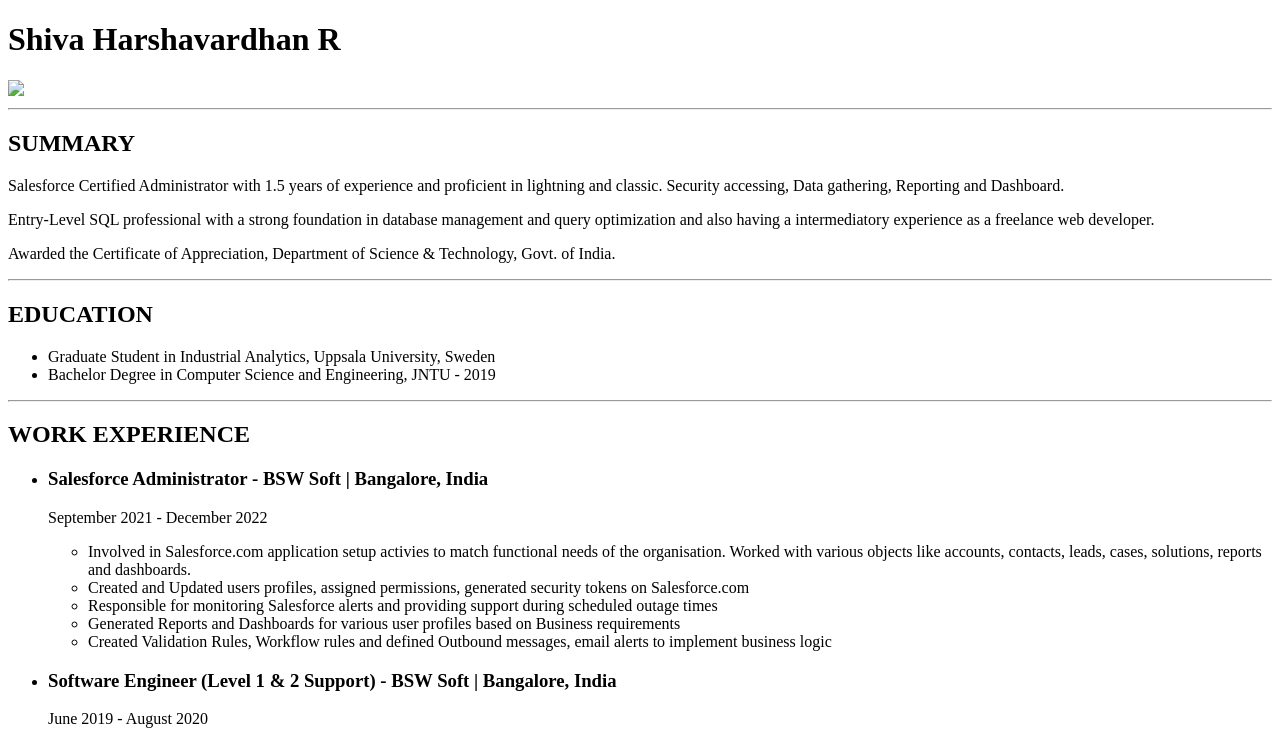
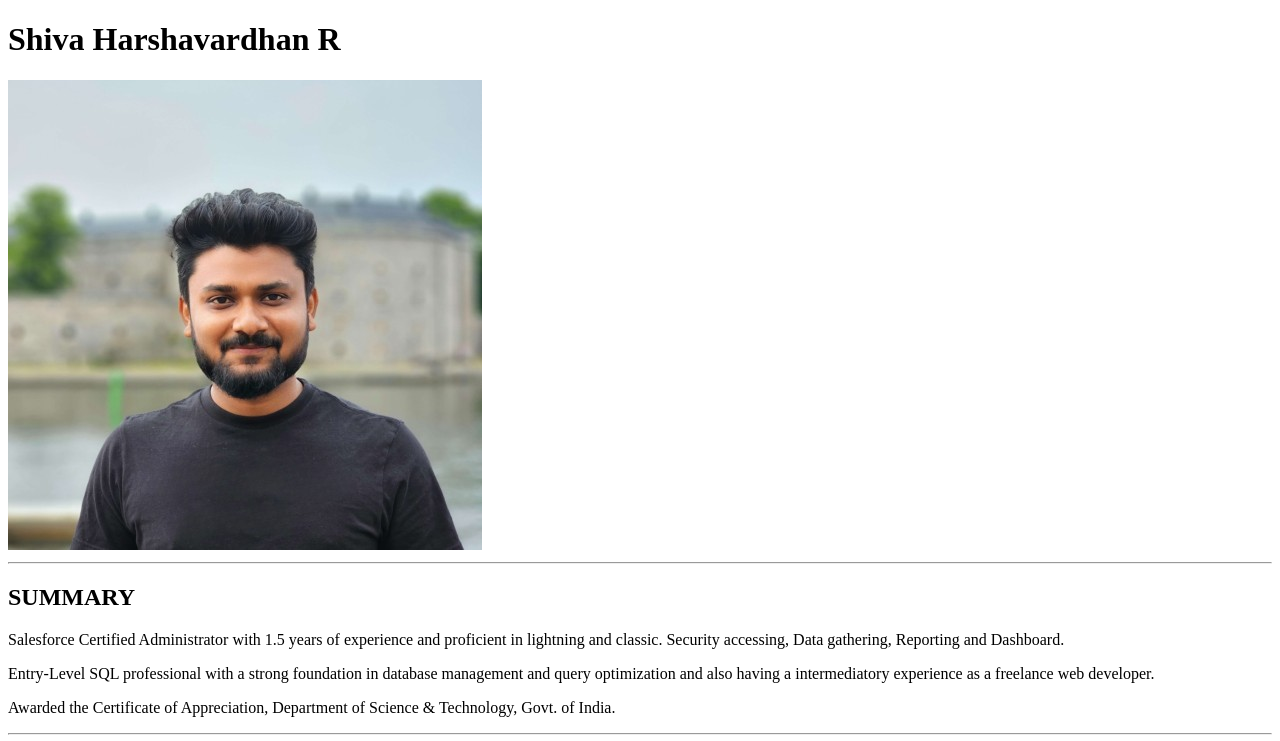
Before and after one commit to shivaharsha11/myresume, a plain HTML site: page index.html in a window 1280 px wide. Shown: the top 741 px of the page. Drawn offline with Linux system fonts and the light colour scheme.

Commit message:
Update index.html

```diff
--- a/index.html
+++ b/index.html
@@ -6,7 +6,7 @@
 </head>
 <body>
     <h1>Shiva Harshavardhan R</h1>
-    <a href="https://www.linkedin.com/in/shivaharshavardhan/"> <img src="./assets/images/LinkedIn_ProfilePic2.jpg"> </a>
+    <a href="https://www.linkedin.com/in/shivaharshavardhan/"> <img src="./LinkedIn_ProfilePic2.jpg"> </a>
 
     <hr />
 
```
